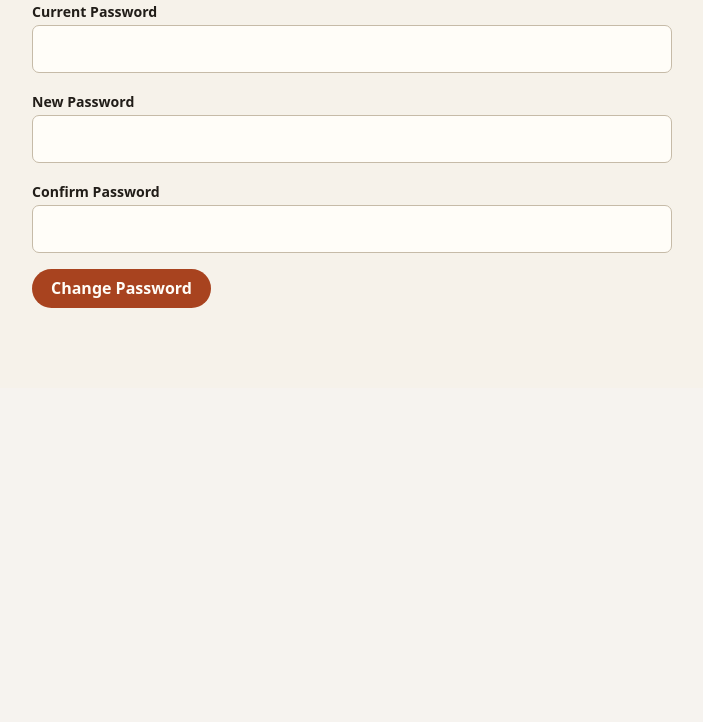
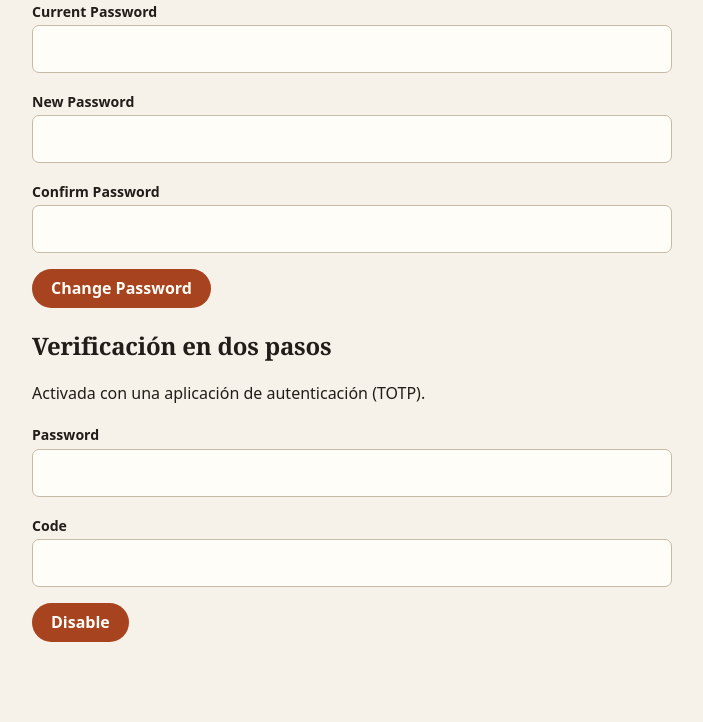
Before and after one commit to perseoq/microblog, a Flask app: page /admin/profile in a window 1280 px wide. Shown: the part 502-1224 px from the top of the page, without its empty margins (48-751 px from the left). Before the commit the page ends 810 px from the top, so only its background shows below. Run offline with Flask 3, Linux system fonts and the light colour scheme; a user stored in the database is signed in; tables that the repository leaves empty hold one stand-in row (values such as "Sample post"); some libraries are stand-ins or nearby versions.

Commit message:
Añade verificación en dos pasos con TOTP
- Login en dos pasos: tras la contraseña se solicita un código TOTP.
- Enrolamiento desde el perfil con QR (segno) y clave manual.
- Desactivación protegida con contraseña y código.
- Secretos TOTP por usuario y migración de esquema.
- Dependencias pyotp y segno; pruebas del flujo completo.

Co-authored-by: CommandCodeBot <noreply@commandcode.ai>

```diff
--- a/blog/arch/forms.py
+++ b/blog/arch/forms.py
@@ -12,7 +12,7 @@ from wtforms import (
     SubmitField,
     TextAreaField,
 )
-from wtforms.validators import DataRequired, EqualTo, Length, Optional
+from wtforms.validators import DataRequired, EqualTo, Length, Optional, Regexp
 
 class LoginForm(FlaskForm):
     email = EmailField('Email', validators=[DataRequired(), Length(max=120)])
@@ -116,3 +116,18 @@ class ChangePasswordForm(FlaskForm):
     new_password = PasswordField('New Password', validators=[DataRequired(), Length(min=8)])
     confirm = PasswordField('Confirm Password', validators=[DataRequired(), EqualTo('new_password')])
     submit = SubmitField('Change Password')
+
+class TOTPForm(FlaskForm):
+    code = StringField('Code', validators=[
+        DataRequired(),
+        Regexp(r'^\d{6}$', message='Introduce un código de 6 dígitos.'),
+    ])
+    submit = SubmitField('Verify')
+
+class TwoFactorDisableForm(FlaskForm):
+    password = PasswordField('Password', validators=[DataRequired()])
+    code = StringField('Code', validators=[
+        DataRequired(),
+        Regexp(r'^\d{6}$', message='Introduce un código de 6 dígitos.'),
+    ])
+    submit = SubmitField('Disable')
--- a/blog/arch/models.py
+++ b/blog/arch/models.py
@@ -6,6 +6,8 @@ class User(db.Model, UserMixin):
     username = db.Column(db.String(20), unique=True, nullable=False)
     email = db.Column(db.String(120), unique=True, nullable=False)
     password_hash = db.Column(db.String(60), nullable=False)
+    totp_secret = db.Column(db.String(32), nullable=True)
+    totp_enabled = db.Column(db.Boolean, nullable=False, default=False, server_default=db.false())
 
     def set_password(self, password):
         self.password_hash = bc.generate_password_hash(password).decode('utf-8')
--- /dev/null
+++ b/blog/core/totp.py
@@ -0,0 +1,15 @@
+import pyotp
+
+ISSUER = 'microblog'
+
+
+def generate_secret():
+    return pyotp.random_base32()
+
+
+def provisioning_uri(secret, email):
+    return pyotp.TOTP(secret).provisioning_uri(name=email, issuer_name=ISSUER)
+
+
+def verify_code(secret, code):
+    return bool(secret) and pyotp.TOTP(secret).verify(code, valid_window=1)
--- a/blog/views/admin.py
+++ b/blog/views/admin.py
@@ -1,4 +1,5 @@
-from flask import Blueprint, current_app, flash, redirect, render_template, request, url_for
+import segno
+from flask import Blueprint, current_app, flash, redirect, render_template, request, session, url_for
 from flask_login import current_user, login_required
 
 from blog.arch.forms import (
@@ -7,7 +8,9 @@ from blog.arch.forms import (
     PageForm,
     PostForm,
     ProfileForm,
+    TOTPForm,
     TagForm,
+    TwoFactorDisableForm,
 )
 from blog.arch.models import (
     Category,
@@ -21,6 +24,7 @@ from blog.arch.models import (
     User,
 )
 from blog.core.extensions import db
+from blog.core.totp import generate_secret, provisioning_uri, verify_code
 
 admin = Blueprint('admin', __name__, url_prefix='/admin')
 
@@ -227,7 +231,12 @@ def profile():
             db.session.commit()
             flash('Perfil actualizado.', 'success')
             return redirect(url_for('admin.profile'))
-    return render_template('admin/profile.html', form=form, password_form=ChangePasswordForm())
+    return render_template(
+        'admin/profile.html',
+        form=form,
+        password_form=ChangePasswordForm(),
+        disable_form=TwoFactorDisableForm(),
+    )
 
 
 @admin.route('/profile/password', methods=['POST'])
@@ -243,6 +252,49 @@ def change_password():
             flash('Contraseña actualizada.', 'success')
     else:
         flash('Revisa los datos de la nueva contraseña.', 'danger')
+    return redirect(url_for('admin.profile'))
+
+
+@admin.route('/profile/2fa', methods=['GET', 'POST'])
+@login_required
+def two_factor():
+    if current_user.totp_enabled:
+        return redirect(url_for('admin.profile'))
+    secret = session.get('totp_setup_secret')
+    if not secret:
+        secret = generate_secret()
+        session['totp_setup_secret'] = secret
+    form = TOTPForm()
+    if form.validate_on_submit():
+        if verify_code(secret, form.code.data):
+            current_user.totp_secret = secret
+            current_user.totp_enabled = True
+            db.session.commit()
+            session.pop('totp_setup_secret', None)
+            flash('Verificación en dos pasos activada.', 'success')
+            return redirect(url_for('admin.profile'))
+        flash('Código inválido. Revisa la hora de tu dispositivo e inténtalo de nuevo.', 'danger')
+    uri = provisioning_uri(secret, current_user.email)
+    qr_data_uri = segno.make(uri).svg_data_uri(scale=4)
+    return render_template('admin/two_factor.html', form=form, secret=secret, qr_data_uri=qr_data_uri)
+
+
+@admin.route('/profile/2fa/disable', methods=['POST'])
+@login_required
+def disable_two_factor():
+    if not current_user.totp_enabled:
+        return redirect(url_for('admin.profile'))
+    form = TwoFactorDisableForm()
+    if form.validate_on_submit():
+        if current_user.check_password(form.password.data) and verify_code(current_user.totp_secret, form.code.data):
+            current_user.totp_enabled = False
+            current_user.totp_secret = None
+            db.session.commit()
+            flash('Verificación en dos pasos desactivada.', 'success')
+        else:
+            flash('Contraseña o código incorrectos.', 'danger')
+    else:
+        flash('Introduce tu contraseña y un código de 6 dígitos.', 'danger')
     return redirect(url_for('admin.profile'))
 
 
--- a/requirements.txt
+++ b/requirements.txt
@@ -12,4 +12,6 @@ email-validator==2.3.0
 mysqlclient==2.3.0
 python-dotenv==1.2.4
 gunicorn==26.2.0
+pyotp==2.10.0
+segno==1.6.6
 pytest==9.2.0
--- a/templates/admin/profile.html
+++ b/templates/admin/profile.html
@@ -37,4 +37,25 @@
     </p>
     <p>{{ password_form.submit() }}</p>
 </form>
+<h2>Verificación en dos pasos</h2>
+{% if current_user.totp_enabled %}
+    <p>Activada con una aplicación de autenticación (TOTP).</p>
+    <form method="post" action="{{ url_for('admin.disable_two_factor') }}" novalidate>
+        {{ disable_form.hidden_tag() }}
+        <p>
+            {{ disable_form.password.label }}<br>
+            {{ disable_form.password(size=40) }}
+            {% for error in disable_form.password.errors %}<span>{{ error }}</span>{% endfor %}
+        </p>
+        <p>
+            {{ disable_form.code.label }}<br>
+            {{ disable_form.code(size=10, inputmode='numeric', autocomplete='one-time-code') }}
+            {% for error in disable_form.code.errors %}<span>{{ error }}</span>{% endfor %}
+        </p>
+        <p>{{ disable_form.submit() }}</p>
+    </form>
+{% else %}
+    <p>No está activada.</p>
+    <p><a class="button" href="{{ url_for('admin.two_factor') }}">Configurar TOTP</a></p>
+{% endif %}
 {% endblock %}
```
Also changed, not shown: RULES.md (+5 -2 lines), blog/views/auth.py (+45 -2 lines), migrations/versions/0cc0f3a789b4_2fa_totp.py (added, +34 -0 lines), templates/admin/two_factor.html (added, +19 -0 lines), templates/auth/verify_2fa.html (added, +16 -0 lines), tests/test_two_factor.py (added, +76 -0 lines).
